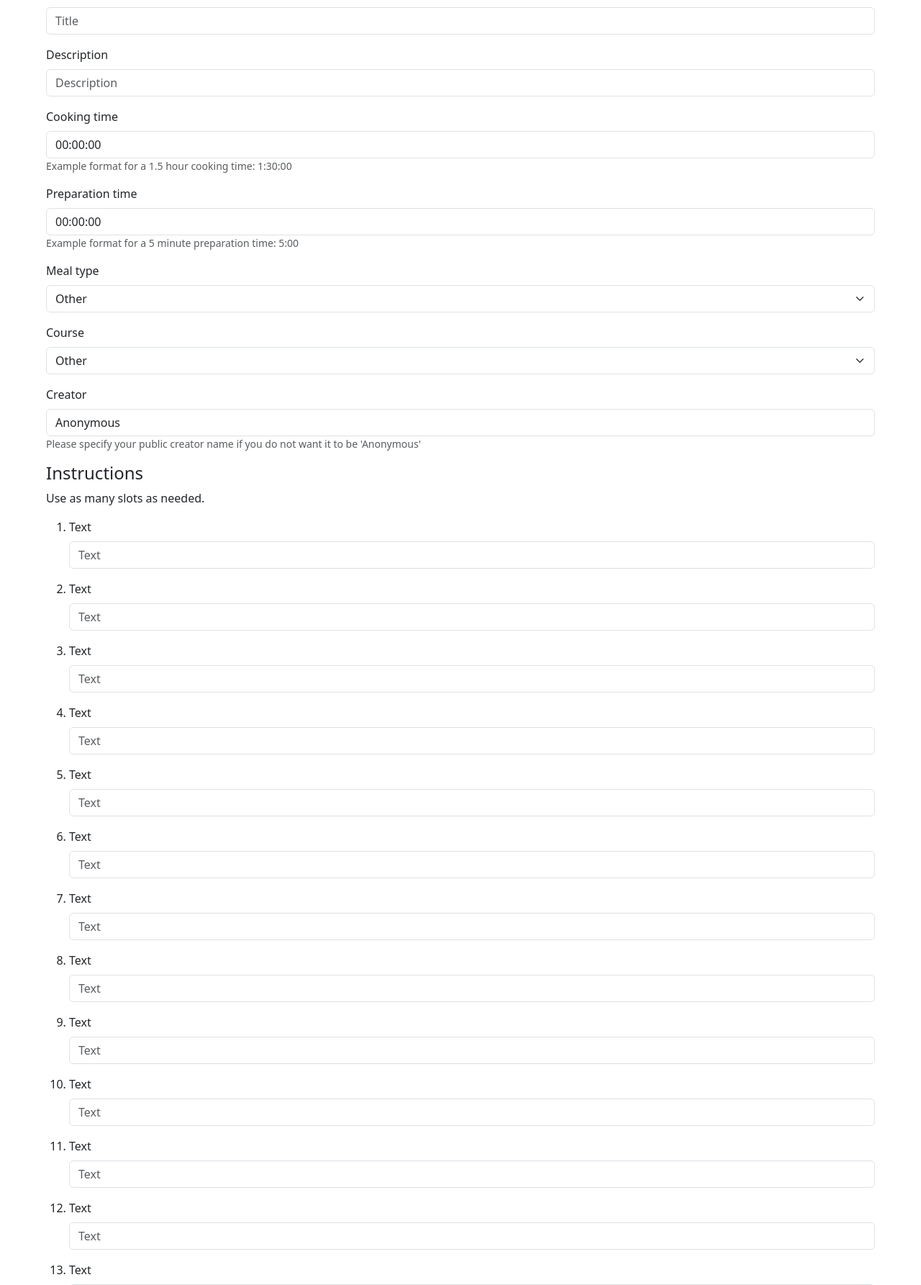
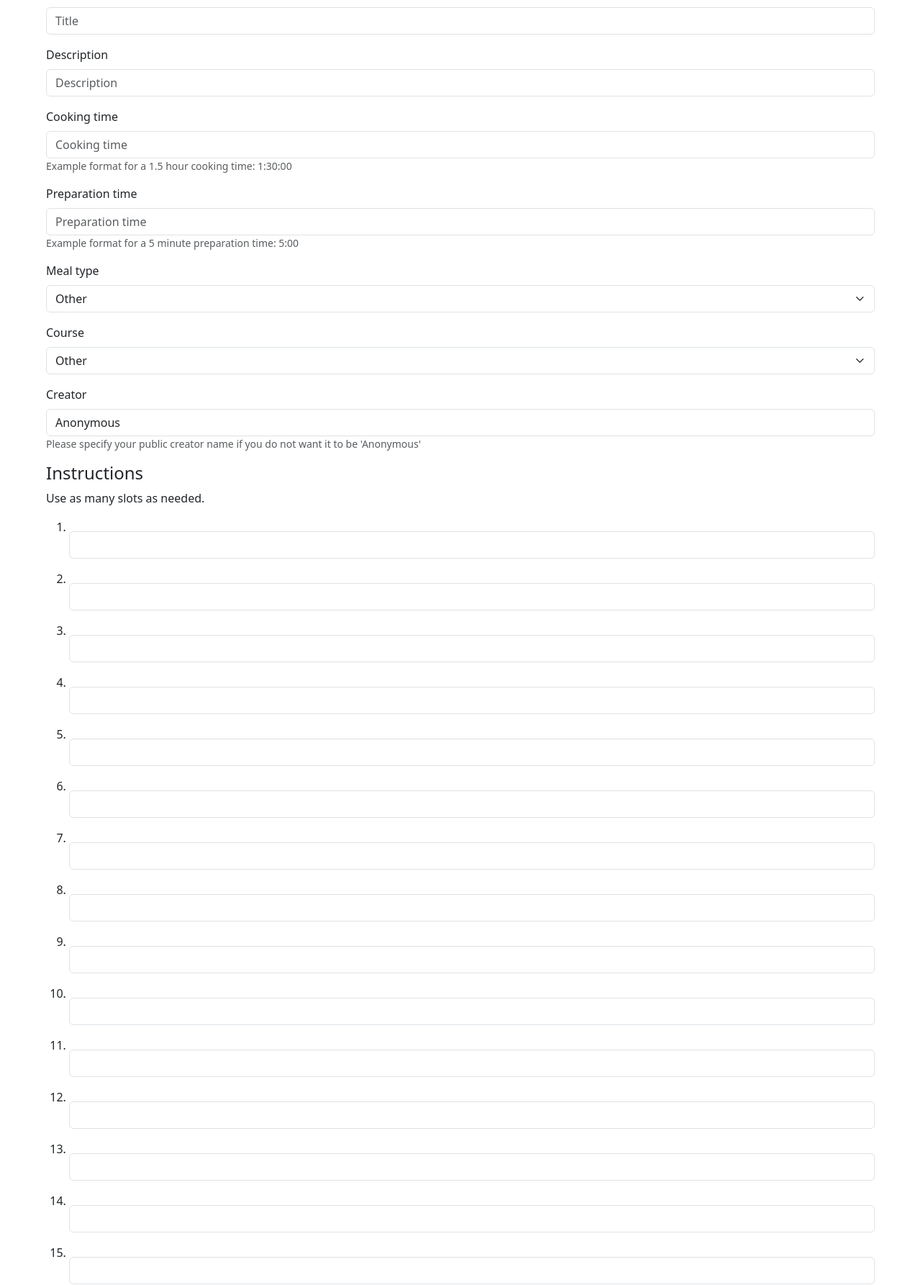
Before and after one commit to uva-cs3240-s22/group-project-a-22, a Django app: page /wom/createrecipe in a window 1280 px wide. Shown: the part 138-1923 px from the top of the page at 72% size. Run offline with Django 4.2, Linux system fonts and the light colour scheme; the visitor is signed in with stand-in values (Sample User, id 1); some libraries are stand-ins or nearby versions.

Commit message:
aligning create form things

```diff
--- a/wom/forms.py
+++ b/wom/forms.py
@@ -1,3 +1,4 @@
+from mimetypes import init
 from django import forms
 from .models import Recipe, Instruction, Ingredient
 
@@ -15,7 +16,7 @@ class RecipeForm(forms.ModelForm):
 
 
 class InstructionForm(forms.ModelForm):
-    text = forms.CharField(required=False)
+    text = forms.CharField(label="", required=False)
     class Meta:
         model = Instruction
         fields = ['text']
@@ -25,6 +26,7 @@ class InstructionForm1(forms.ModelForm):
     class Meta:
         model = Instruction
         fields = ['text']
+
 
 class IngredientForm(forms.ModelForm):
     name = forms.CharField(required=False)
--- a/wom/models.py
+++ b/wom/models.py
@@ -24,8 +24,8 @@ class Recipe(models.Model):
 
     title = models.CharField(max_length=150)
     description = models.CharField(max_length=1000)
-    preparation_time = models.DurationField(default=timedelta(minutes=0))
-    cooking_time = models.DurationField(default=timedelta(minutes=0))
+    preparation_time = models.DurationField()
+    cooking_time = models.DurationField()
     meal_type = models.CharField(
         max_length=10, choices=MealTypes.choices, default=MealTypes.OTHER)
     course = models.CharField(
@@ -61,7 +61,7 @@ class Recipe(models.Model):
 #         return self.text
 
 class Ingredient(models.Model):
-    recipe = models.ForeignKey(Recipe, on_delete=models.CASCADE, null=True)
+    recipe = models.ForeignKey(Recipe, on_delete=models.CASCADE)
     name = models.CharField(max_length=50)
     quantity = models.FloatField(default=0)
     units = models.CharField(max_length=5)
--- a/wom/templates/wom/createrecipe.html
+++ b/wom/templates/wom/createrecipe.html
@@ -8,14 +8,14 @@
 {% block content %}
 {% if user.is_authenticated %}
 <h2 class="text-center">Create New Recipe</h2>
-  <form  method="post" style="margin-left: 5%; margin-right: 5%; margin-bottom: 5%">
+<form method="post" style="margin-left: 5%; margin-right: 5%; margin-bottom: 5%">
   {% csrf_token %}
   {% bootstrap_form recipe_form %}
   <h4>Instructions</h4>
   <p>Use as many slots as needed.</p>
   <ol>
     <li>
-        {% bootstrap_form instruction_form1 show_label=False %}
+      {% bootstrap_form instruction_form1 %}
     </li>
     {% for instr_form in instruction_forms %}
     <li>
```
Also changed, not shown: wom/migrations/0023_alter_ingredient_recipe_alter_recipe_cooking_time_and_more.py (added), wom/migrations/0024_alter_recipe_pub_date.py (added). Lines whose indentation alone changed are shown as unchanged.
